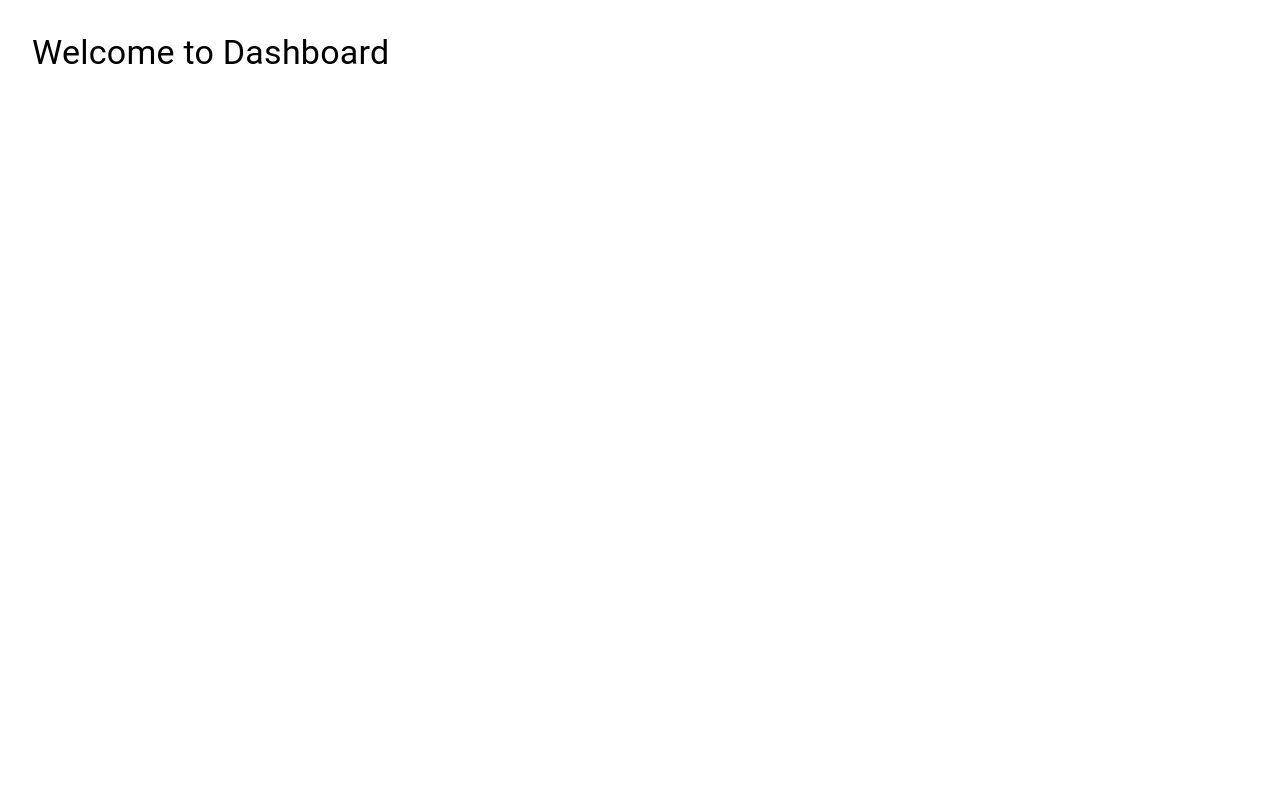
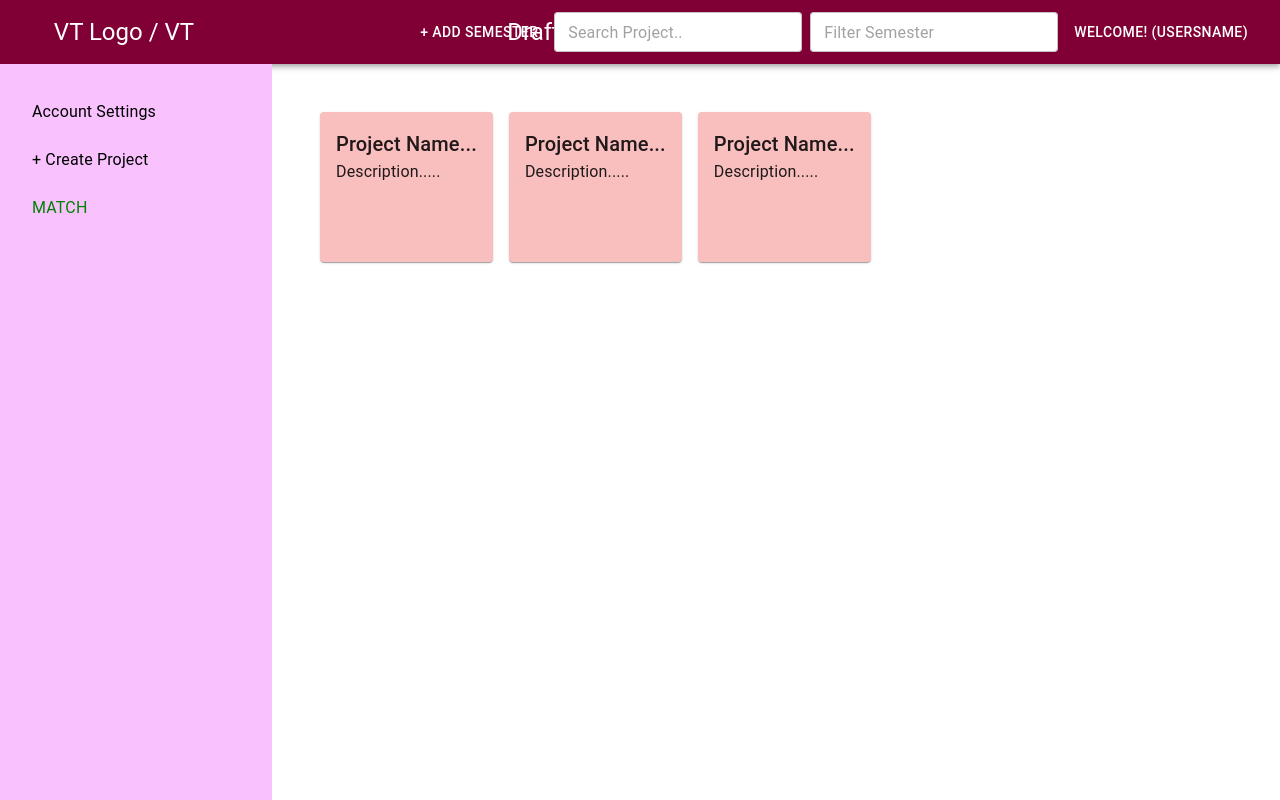
Before and after one commit to Junjie-Xtreme/webGeek, a React (Create React App) app in the folder frontend/: page /dashboard in a window 1280 px wide. Built offline with nearby package versions, Linux system fonts and the light colour scheme.

Commit message:
Add adminDashboard

```diff
--- a/frontend/src/pages/Dashboard.js
+++ b/frontend/src/pages/Dashboard.js
@@ -1,10 +1,114 @@
 // src/pages/Dashboard.js
-import { Typography, Box } from '@mui/material';
+//import { mockStudent } from '../src';
+import React, { useState } from "react";
+import {
+  AppBar,
+  Toolbar,
+  Typography,
+  Button,
+  Box,
+  List,
+  ListItem,
+  ListItemText,
+  Menu,
+  MenuItem,
+  Grid,
+  Card,
+  CardContent,
+  TextField,
+  Dialog,
+  DialogTitle,
+  DialogContent,
+  DialogActions,
+} from "@mui/material";
 
 export default function DashboardPage() {
+  const [anchorEl, setAnchorEl] = useState(null);
+  const [popupOpen, setPopupOpen] = useState(false);
+
+  const handleMenuOpen = (e) => setAnchorEl(e.currentTarget);
+  const handleMenuClose = () => setAnchorEl(null);
+  const handlePopupOpen = () => setPopupOpen(true);
+  const handlePopupClose = () => setPopupOpen(false);
+
   return (
-    <Box sx={{ p: 4 }}>
-      <Typography variant="h4">Welcome to Dashboard</Typography>
+    <Box sx={{ display: "flex", height: "100vh", flexDirection: "column" }}>
+
+      {/* Maroon Top Bar */}
+      <AppBar position="static" sx={{ bgcolor: "#800035" }}>
+        <Toolbar sx={{ display: "flex", justifyContent: "space-between", alignItems:"center" }}>
+
+          <Box sx={{ width: 200 }}>
+            <Typography variant="h5" align="center">
+              VT Logo / VT
+            </Typography>
+          </Box>
+
+          <Typography variant="h5" align="center" sx={{ position: "absolute", left: "50%", transform: "translateX(-50%)" }}>
+            DraftDay (Summer 2025)
+          </Typography>
+
+          <Box sx={{ display: "flex", alignItems: "center", gap: 1 }}>
+            <Button color="inherit">+ Add Semester</Button>
+            <TextField size="small" placeholder="Search Project.." sx={{ bgcolor: "white", borderRadius: 1 }} />
+            <TextField size="small" placeholder="Filter Semester" sx={{ bgcolor: "white", borderRadius: 1 }} />
+            <Button color="inherit" onClick={handleMenuOpen}>
+              Welcome! (usersName)
+            </Button>
+          </Box>
+
+        </Toolbar>
+
+        <Menu anchorEl={anchorEl} open={Boolean(anchorEl)} onClose={handleMenuClose}>
+              <MenuItem onClick={handleMenuClose}>My Profile</MenuItem>
+              <MenuItem onClick={handleMenuClose}>Account Settings</MenuItem>
+              <MenuItem onClick={handleMenuClose}>Log Out</MenuItem>
+            </Menu>
+      </AppBar>
+
+      {/* Main Content */}
+      <Box sx={{ display: "flex", flexGrow: 1 }}>
+        {/* Pink Sidebar */}
+        <Box sx={{ width: 240, bgcolor: "#f9c2ff", p: 2 }}>
+          <List>
+            <ListItem><ListItemText primary="Account Settings" /></ListItem>
+            <ListItem button onClick={() => setPopupOpen(true)}><ListItemText primary="+ Create Project" /></ListItem>
+            <ListItem><ListItemText primary="MATCH" sx={{ color: "green" }} /></ListItem>
+          </List>
+        </Box>
+
+        {/* Main Content */}
+        <Box sx={{ flexGrow: 1, p: 3 }}>
+          {/* Cards Area */}
+          <Box sx={{ p: 3 }}>
+            <Grid container spacing={2}>
+              {[1, 2, 3].map((card) => (
+                <Grid item xs={12} sm={6} md={4} key={card}>
+                  <Card sx={{ minHeight: 150, backgroundColor: "#f9bebe" }}>
+                    <CardContent>
+                      <Typography variant="h6">Project Name...</Typography>
+                      <Typography>Description.....</Typography>
+                    </CardContent>
+                  </Card>
+                </Grid>
+              ))}
+            </Grid>
+          </Box>
+        </Box>
+
+        {/* Pop-up Window / Dialog */}
+        <Dialog open={popupOpen} onClose={handlePopupClose}>
+          <DialogTitle>Create Project</DialogTitle>
+          <DialogContent>
+            <TextField fullWidth label="Project Name" margin="normal" />
+            <TextField fullWidth multiline rows={4} label="Description" margin="normal" />
+          </DialogContent>
+          <DialogActions>
+            <Button onClick={handlePopupClose}>Cancel</Button>
+            <Button variant="contained" onClick={handlePopupClose}>Create</Button>
+          </DialogActions>
+        </Dialog>
+      </Box>
     </Box>
   );
 }
```
Also changed, not shown: frontend/src/mockStudent.js (+9 -11 lines), 1 other file (tests, documents, lock files or other folders).
